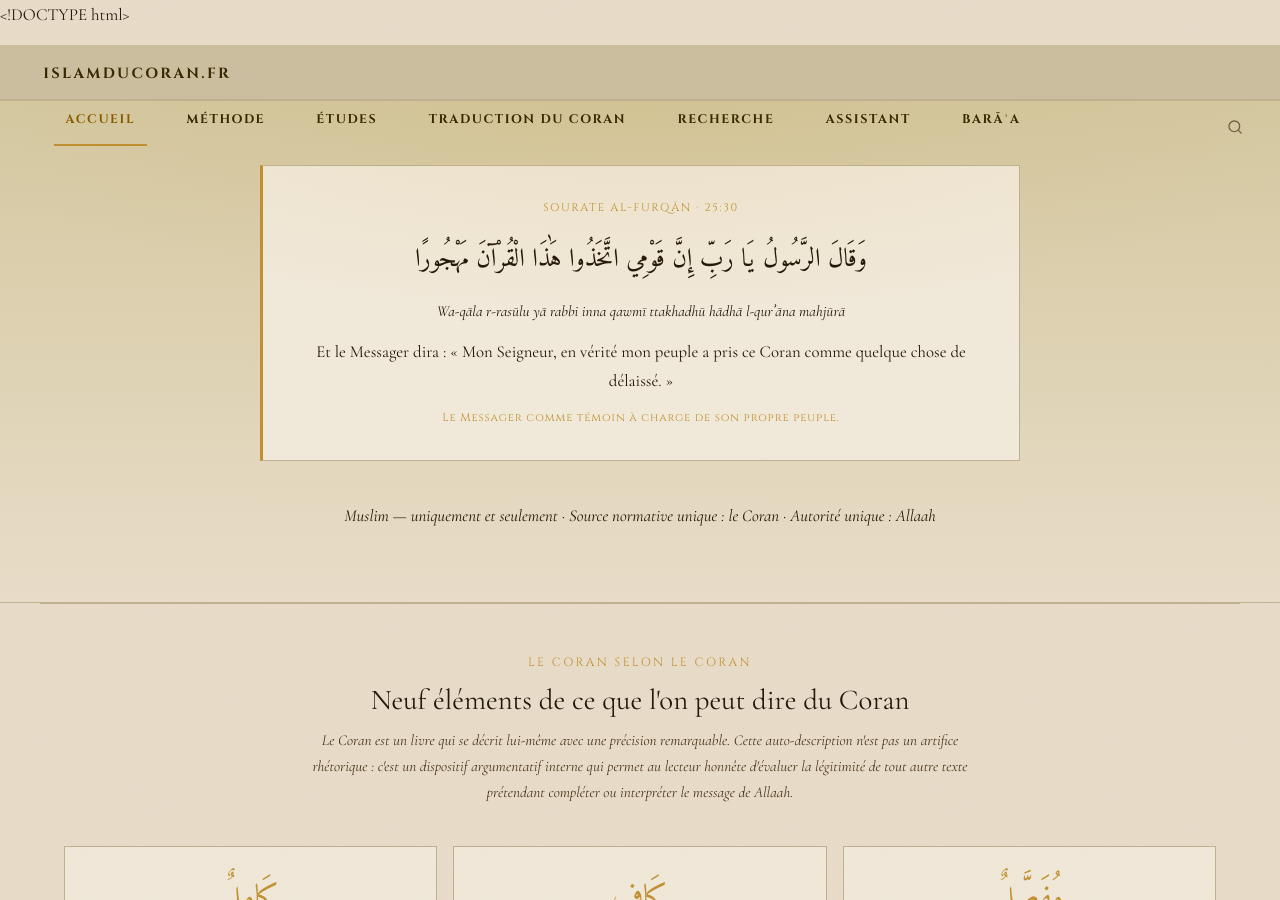
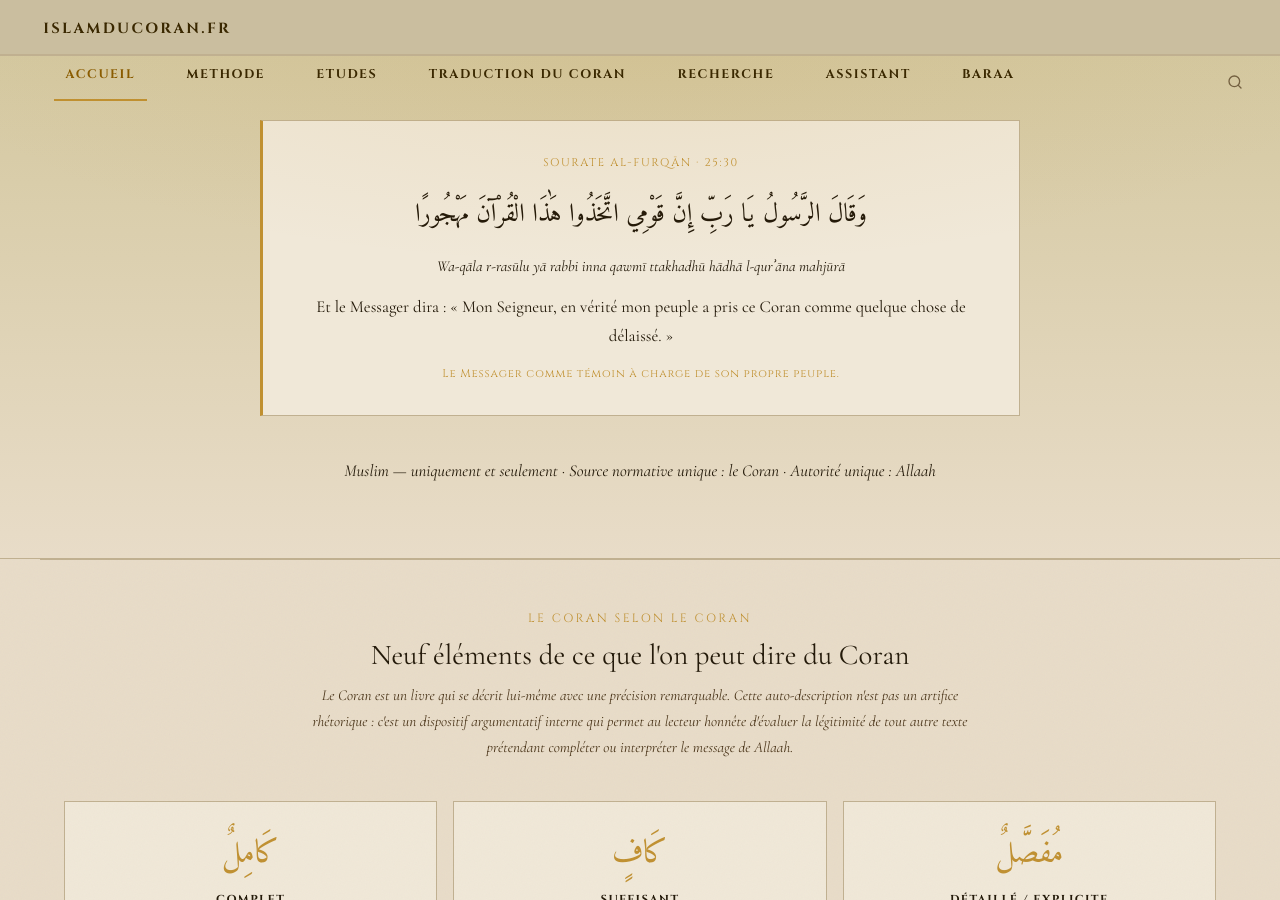
Before and after one commit to Makhuwcoder/islamducoran, a Jekyll site: the page built from index.md, in a window 1280 px wide and 900 px high. Built offline with Jekyll 4.4.1, drawn with Linux system fonts in a browser that asks for light colours.

Commit message:
Fix: layout default + style inline dans head Jekyll, nav/footer Jekyll, onglets fonctionnels

```diff
--- a/index.md
+++ b/index.md
@@ -1,20 +1,11 @@
 ---
-layout: none
+layout: default
 title: "Islam du Coran — Le Coran lu par lui-même"
 permalink: /
 ---
-<!DOCTYPE html>
-<html lang="fr" dir="ltr">
-<head>
-<meta charset="UTF-8">
-<meta name="viewport" content="width=device-width, initial-scale=1.0">
-<title>Islam du Coran — Le Coran lu par lui-même</title>
-<meta name="description" content="Le Coran lu par lui-même, en arabe classique — Sans tafsīr · Sans ḥadīth · Sans école">
-<link rel="preconnect" href="https://fonts.googleapis.com">
-<link rel="preconnect" href="https://fonts.gstatic.com" crossorigin>
-<link href="https://fonts.googleapis.com/css2?family=Cinzel:wght@400;600;700;900&family=Cormorant+Garamond:ital,wght@0,300;0,400;0,500;0,600;1,300;1,400&family=Amiri:ital,wght@0,400;0,700;1,400&display=swap" rel="stylesheet">
-<link rel="stylesheet" href="/assets/css/main.css">
+
 <style>
+
 /* ── Sable palette overrides for page-specific elements ── */
 :root {
   --nav-h: 56px;
@@ -950,32 +941,8 @@
 .baraa-line { color: var(--texte2); }
 .baraa-or { color: var(--or3); }
 .baraa-final { color: var(--or3); }
+
 </style>
-</head>
-<body>
-
-<nav class="site-nav" role="navigation">
-  <a class="site-nav__logo" href="/">islamducoran.fr</a>
-  <ul class="site-nav__links" id="nav-links" role="list">
-    <li><a href="/" class="active">Accueil</a></li>
-    <li><a href="/methode/">Méthode</a></li>
-    <li><a href="/etudes/">Études</a></li>
-    <li><a href="/traduction/">Traduction du Coran</a></li>
-    <li><a href="/recherche/">Recherche</a></li>
-    <li><a href="/assistant/">Assistant</a></li>
-    <li><a href="/baraaa/">Barāʾa</a></li>
-  </ul>
-  <a href="/recherche/" class="site-nav__search-btn" aria-label="Rechercher">
-    <svg viewBox="0 0 24 24" fill="none" stroke="currentColor" stroke-width="2" stroke-linecap="round">
-      <circle cx="11" cy="11" r="8"/><path d="m21 21-4.35-4.35"/>
-    </svg>
-  </a>
-  <button class="site-nav__burger" id="nav-burger" aria-label="Menu" aria-expanded="false">
-    <svg viewBox="0 0 24 24" fill="none" stroke="currentColor" stroke-width="2" stroke-linecap="round" width="20" height="20">
-      <line x1="3" y1="6" x2="21" y2="6"/><line x1="3" y1="12" x2="21" y2="12"/><line x1="3" y1="18" x2="21" y2="18"/>
-    </svg>
-  </button>
-</nav>
 
 <!-- ═══════════════ HERO ═══════════════ -->
 <section class="hero" id="accueil">
@@ -1935,8 +1902,8 @@
 
 <!-- ═══════════════ FOOTER ═══════════════ -->
 
-
 <script>
+
   // Tab system
   const tabBtns = document.querySelectorAll('.tab-btn');
   const tabContents = document.querySelectorAll('.tab-content');
@@ -1966,23 +1933,8 @@
       if (btn) btn.click();
     });
   });
-</script>
-
-<footer class="site-footer" role="contentinfo">
-  <div class="site-footer__baraaa">
-    Muslim — uniquement et seulement · Source normative unique : le Coran · Autorité unique : Allaah
-    ◆ Ni sunnite · ni chiite · ni salafite · ni wahhabite · ni habachite · ni coraniste · ni soufiste d'aucune tariqa
-    · ni d'aucune école de fiqh · ni d'aucun mouvement constitué
-    ◆ Aucun ḥizb · aucun tafsīr · aucun ḥadīth comme source normative · aucune autorité humaine sur le dīn
-    ◆ Le texte dit ce qu'il dit — rien de plus, rien de moins.
-  </div>
-  <div class="site-footer__copy">
-    islamducoran.fr · Le Coran lu par lui-même, en arabe classique · Sans tafsīr · Sans ḥadīth · Sans école
-    · Sources lexicographiques : al-Farāhīdī · Ibn Fāris · Ibn Manẓūr
-  </div>
-</footer>
-
-<script>
+
+
   // Tab system
   const tabBtns = document.querySelectorAll('.tab-btn');
   const tabContents = document.querySelectorAll('.tab-content');
@@ -2007,6 +1959,5 @@
       navLinks.style.flexDirection = open ? '' : 'column';
     });
   }
+
 </script>
-</body>
-</html>
```
